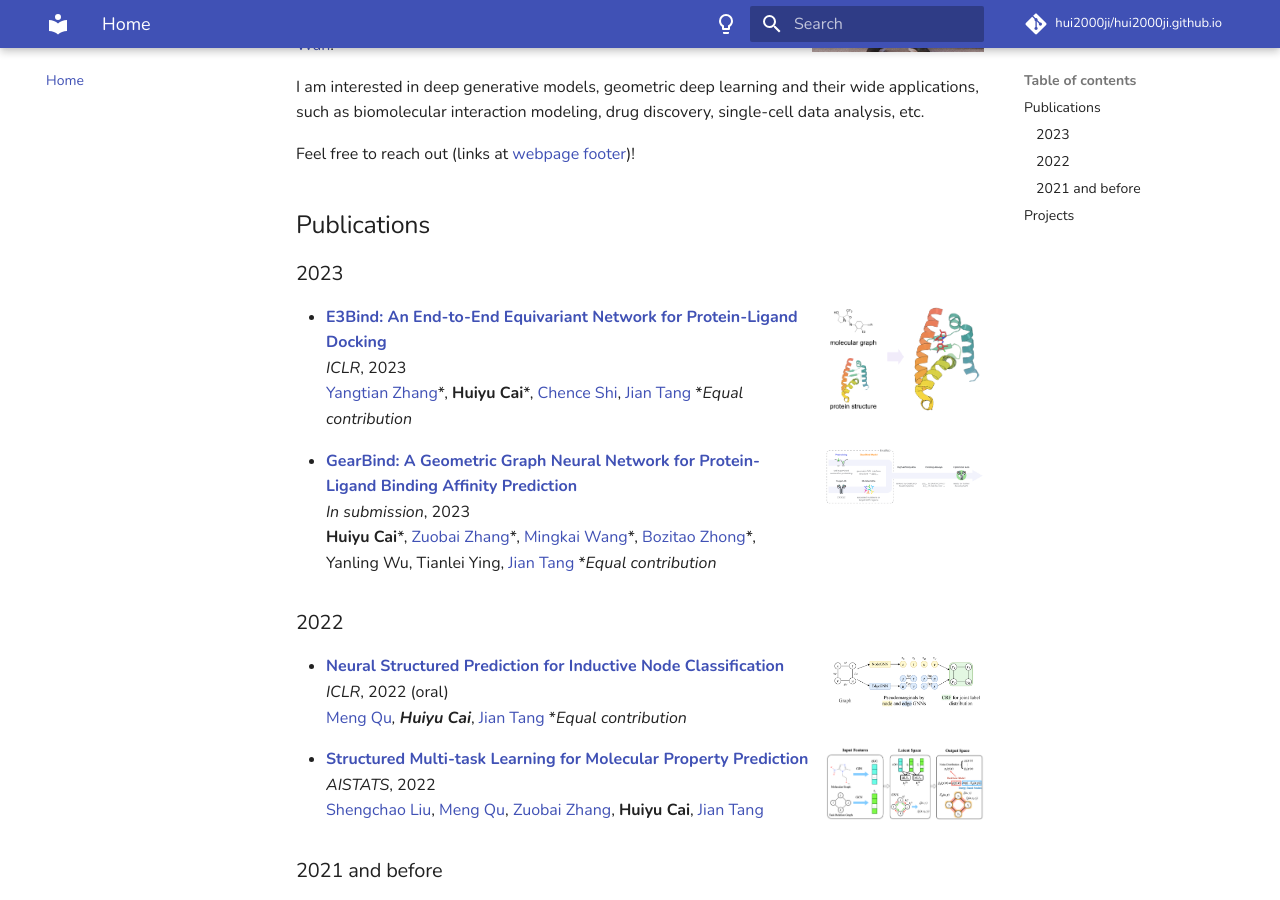
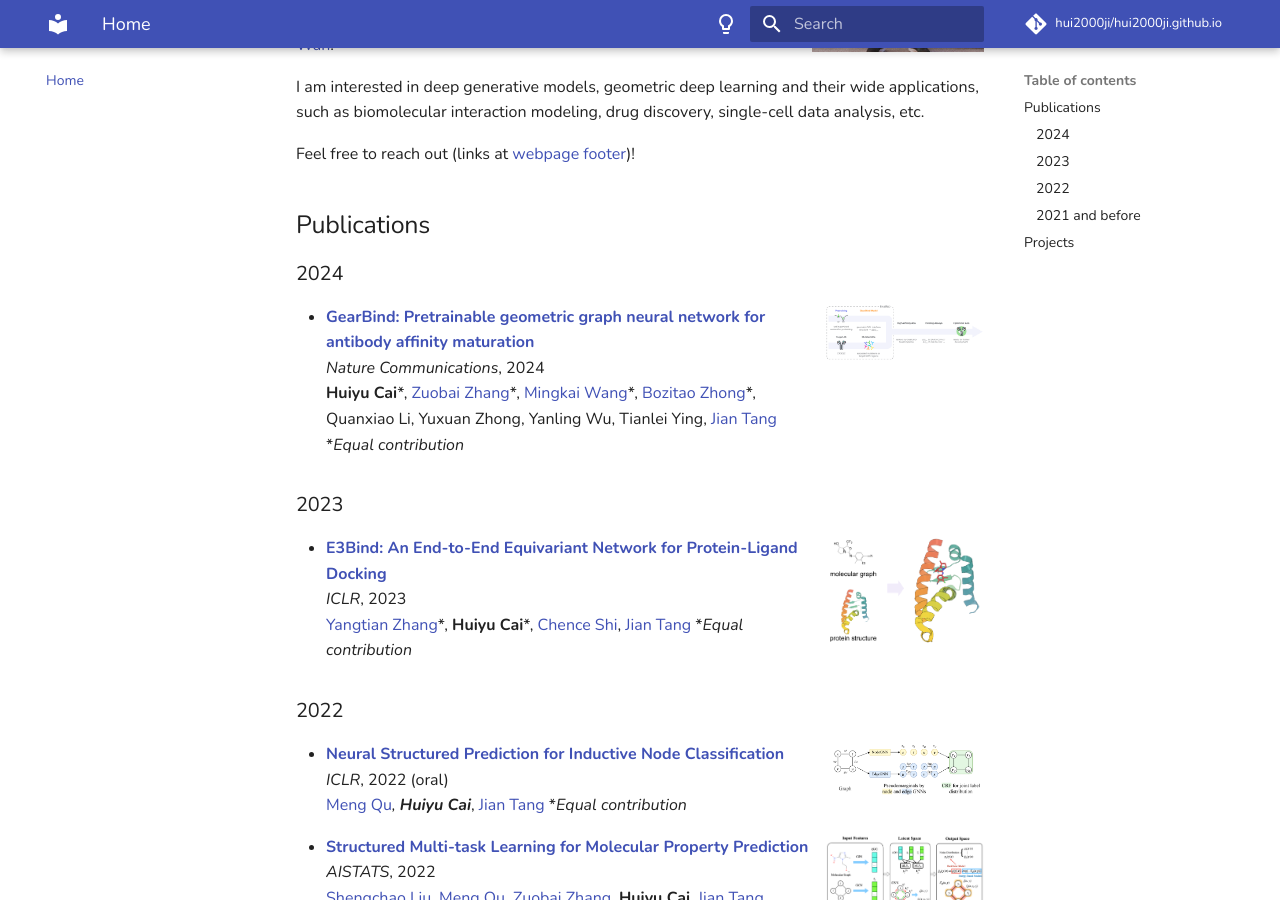
Before and after one commit to hui2000ji/hui2000ji.github.io, an MkDocs documentation site: the page built from docs/index.md, in a window 1280 px wide and 900 px high, scrolled down 348 px. Built offline with MkDocs 1.6.1 and Material for MkDocs 9.7.7, drawn with Linux system fonts in a browser that asks for light colours; nearby versions of some CDN libraries; comment, search, counter and statistics services are not loaded.

Commit message:
updt gearbind

```diff
--- a/docs/index.md
+++ b/docs/index.md
@@ -14,15 +14,17 @@ Feel free to reach out (links at [webpage footer](#index_bottom))!
 
 ## Publications
 
+### 2024
+
+![GearBind](assets/images/gearbind.png){: align=right style="width: 23%" }
+
+- [**GearBind: Pretrainable geometric graph neural network for antibody affinity maturation**](https://www.nature.com/articles/s41467-024-51563-8)<br><em>Nature Communications</em>, 2024<br><strong>Huiyu Cai</strong>\*, <a href="https://oxer11.github.io/">Zuobai Zhang</a>\*, <a href="https://mkaiw.github.io/">Mingkai Wang</a>\*, <a href="https://zhongbozitao.github.io/">Bozitao Zhong</a>\*, Quanxiao Li, Yuxuan Zhong, Yanling Wu, Tianlei Ying, <a href="https://jian-tang.com">Jian Tang</a> *<em>Equal contribution</em>
+
 ### 2023
 
 ![E3Bind](assets/images/e3bind.png){: align=right style="width: 23%" }
 
 - [**E3Bind: An End-to-End Equivariant Network for Protein-Ligand Docking**](https://arxiv.org/abs/2210.06069)<br><em>ICLR</em>, 2023<br><a href="https://zytzrh.github.io/">Yangtian Zhang</a>\*, <strong>Huiyu Cai</strong>\*, <a href="https://chenceshi.com/">Chence Shi</a>, <a href="https://jian-tang.com">Jian Tang</a> *<em>Equal contribution</em>
-
-![GearBind](assets/images/gearbind.png){: align=right style="width: 23%" }
-
-- [**GearBind: A Geometric Graph Neural Network for Protein-Ligand Binding Affinity Prediction**](https://www.biorxiv.org/content/10.1101/2023.08.10.552845v1)<br><em>In submission</em>, 2023<br><strong>Huiyu Cai</strong>\*, <a href="https://oxer11.github.io/">Zuobai Zhang</a>\*, <a href="https://mkaiw.github.io/">Mingkai Wang</a>\*, <a href="https://zhongbozitao.github.io/">Bozitao Zhong</a>\*, Yanling Wu, Tianlei Ying, <a href="https://jian-tang.com">Jian Tang</a> *<em>Equal contribution</em>
 
 ### 2022
 
```
Also changed, not shown: 3 other files.
